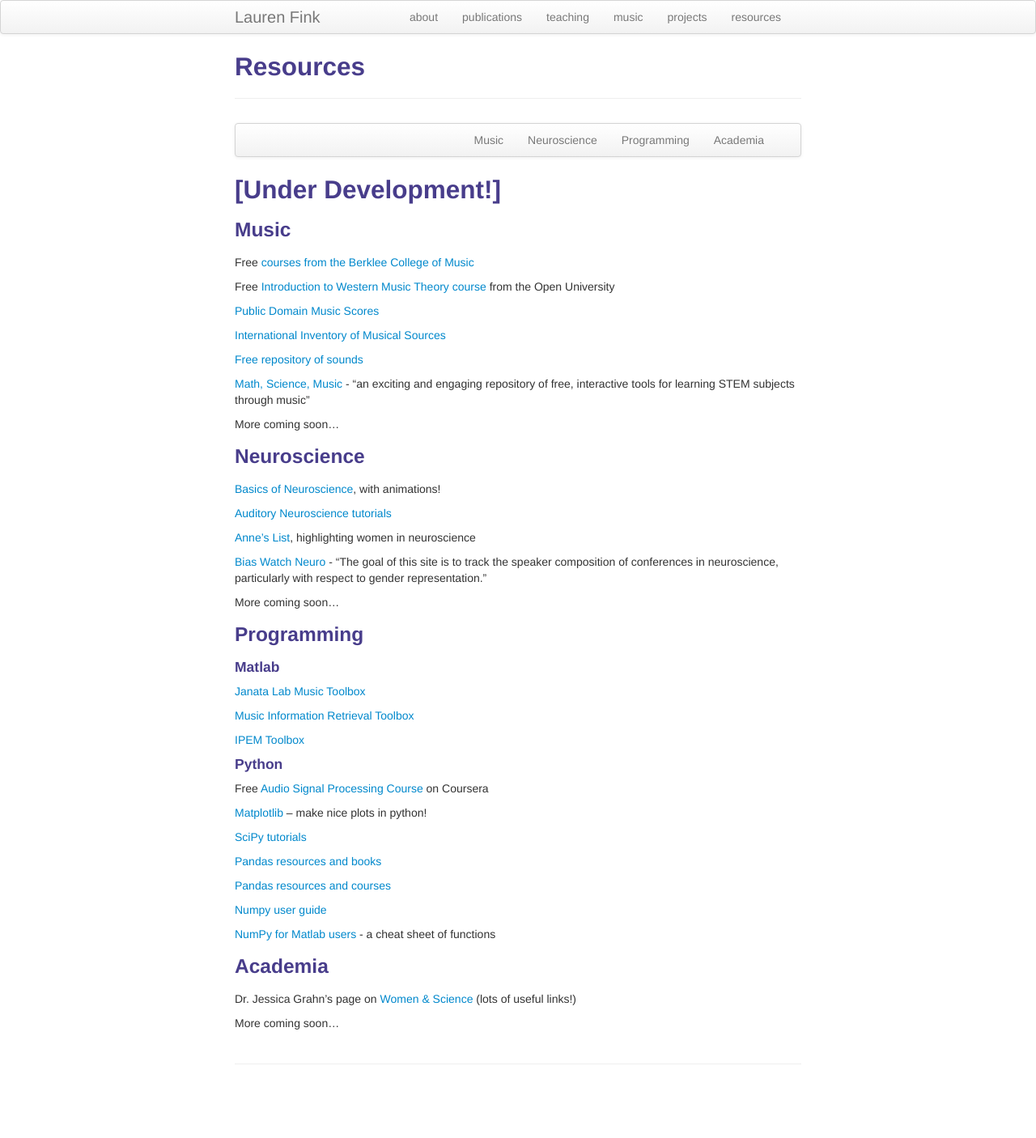
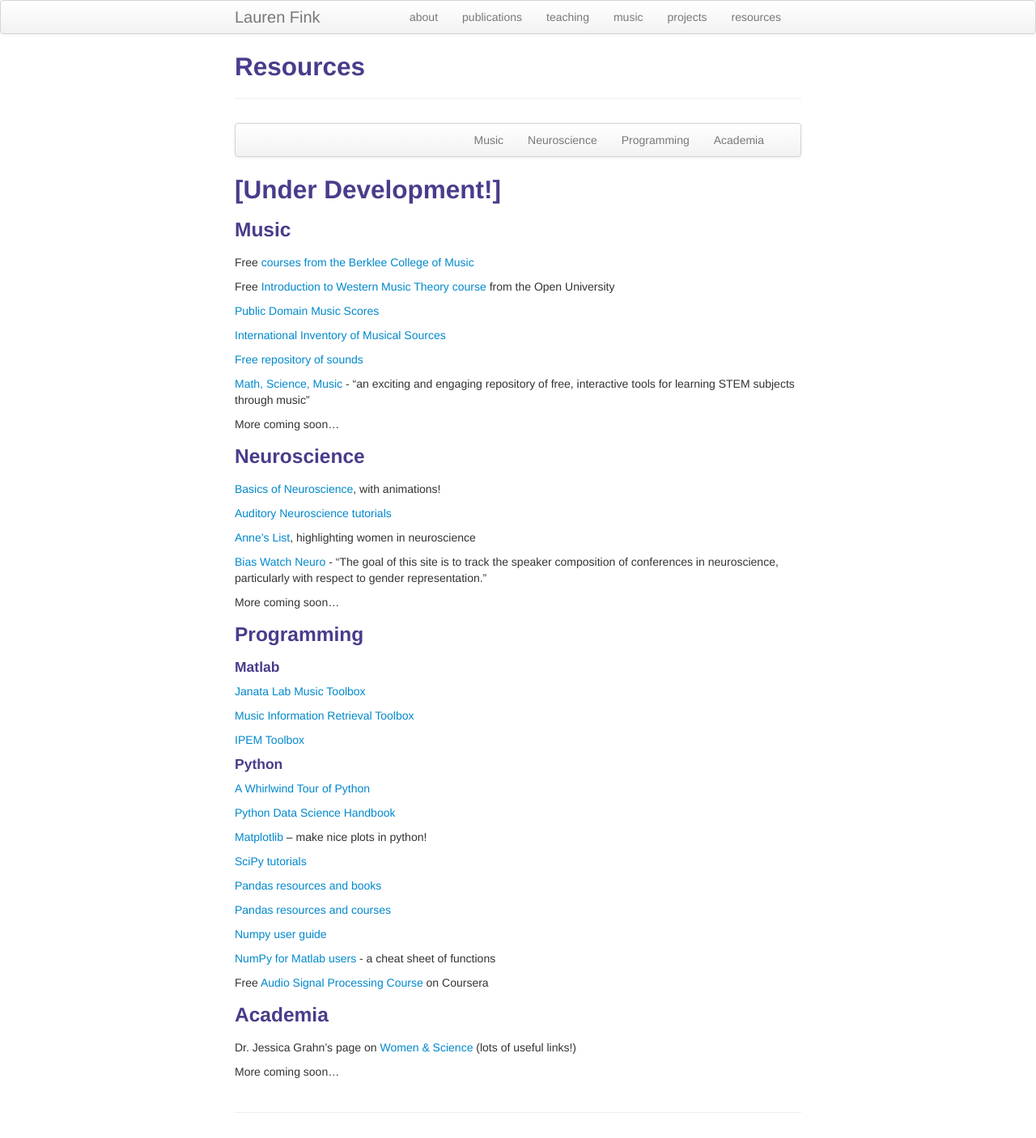
Before and after one commit to lkfink/lkfink.github.io, a Jekyll site: the page built from pages/resources.md, in a window 1280 px wide. Shown: the whole page at 81% size. Built offline with Jekyll 4.4.1, drawn with Linux system fonts in a browser that asks for light colours; before the commit the page ends 1346 px from its top, so only the background shows below that.

Commit message:
add python resources

```diff
--- a/pages/resources.md
+++ b/pages/resources.md
@@ -54,7 +54,10 @@ More coming soon...
 [IPEM Toolbox](https://www.ugent.be/lw/kunstwetenschappen/en/research-groups/musicology/ipem/finishedprojects/ipem-toolbox.htm){:target="_blank"}
 
 #### Python
-Free [Audio Signal Processing Course](https://www.coursera.org/learn/audio-signal-processing){:target="_blank"} on Coursera
+
+[A Whirlwind Tour of Python](http://www.oreilly.com/programming/free/a-whirlwind-tour-of-python.csp){:target="_blank"}
+
+[Python Data Science Handbook](https://jakevdp.github.io/PythonDataScienceHandbook/){:target="_blank"}
 
 [Matplotlib](http://matplotlib.org/){:target="_blank"} – make nice plots in python!
 
```
Also changed, not shown: other parts of pages/resources.md (+2 -0 lines).
